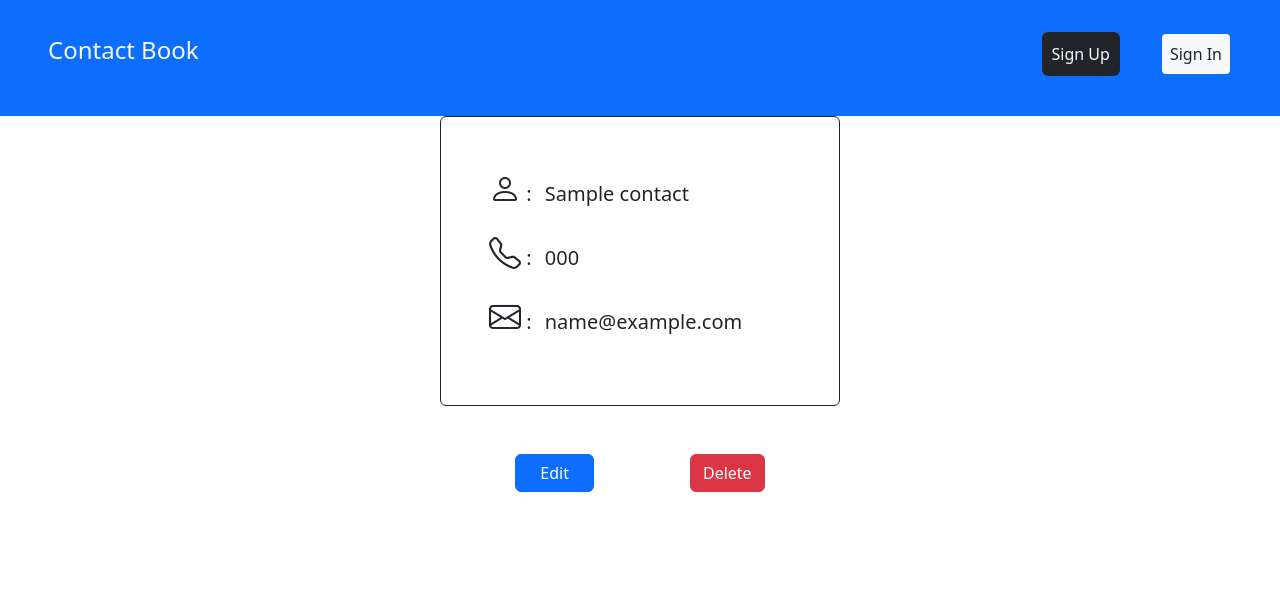
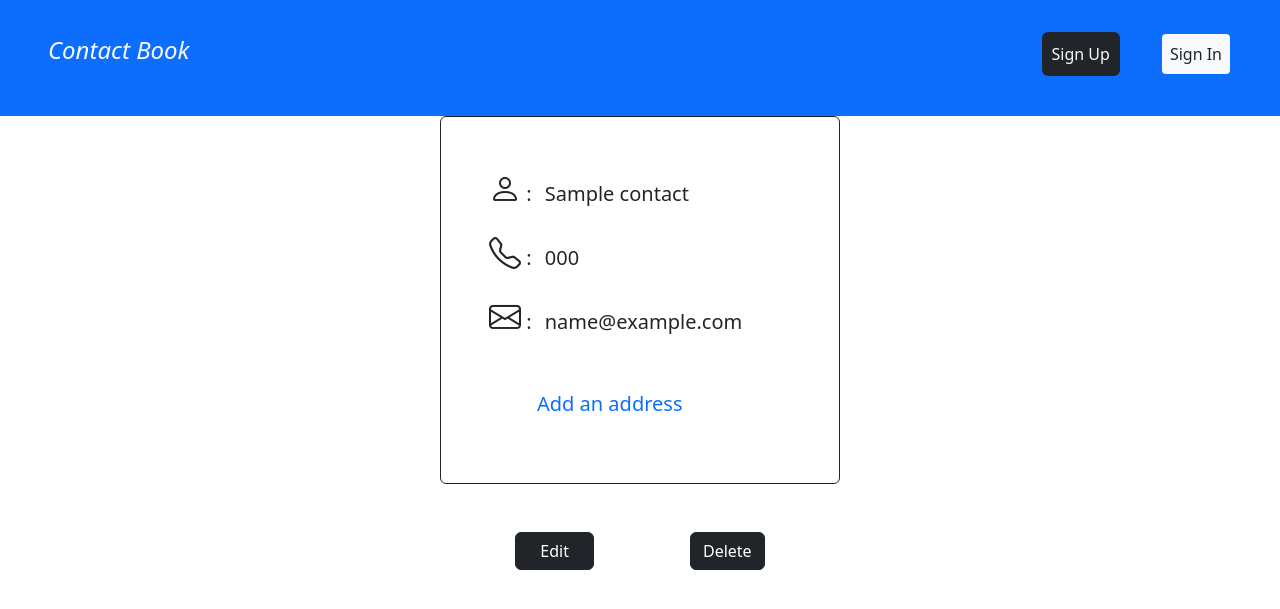
Before and after one commit to anton-mirazchiyski/ContactBook, a Django app: page /contacts/1/details/ in a window 1280 px wide. Shown: the top 609 px of the page. Run offline with Django 5.2, Linux system fonts and the light colour scheme; tables that the repository leaves empty hold one stand-in row (values such as "Sample post").

Commit message:
Update template and style

```diff
--- a/templates/contacts/contact-details.html
+++ b/templates/contacts/contact-details.html
@@ -5,7 +5,7 @@
 
 {% block page_content %}
     <div class="form-container d-flex flex-column justify-content-center align-items-center">
-        <div class="fs-5 border border-dark rounded p-5 text-wrap" style="width: 20em">
+        <div class="contact-details-container fs-5 border border-dark rounded p-5 text-wrap" style="width: 20em">
             <p>
                 <span class="pe-2"><i class="bi bi-person fs-2"></i> :</span>
                 {{ object.name }}
@@ -14,18 +14,23 @@
                 <span class="pe-2"><i class="bi bi-telephone fs-2"></i> :</span>
                 {{ object.phone_number|number_spacing:4 }}
             </p>
-            <p>
-                <span class="pe-2"><i class="bi bi-envelope fs-2"></i> :</span>
-                {% if object.email %}
+            {% if object.email %}
+                <p>
+                    <span class="pe-2"><i class="bi bi-envelope fs-2"></i> :</span>
                     {{ object.email }}
-                {% else %}
-                    No email
-                {% endif %}
+                </p>
+            {% else %}
+                <p class="mt-5">
+                    <span class="ms-5"><a class="text-decoration-none" href="#">Add email</a></span>
+                </p>
+            {% endif %}
+            <p class="mt-5">
+                <span class="ms-5"><a class="text-decoration-none" href="#">Add an address</a></span>
             </p>
         </div>
         <div class="contact-buttons d-flex justify-content-between mt-5 fs-5">
-            <a class="me-5 btn btn-primary px-4" href="#">Edit</a>
-            <a class="ms-5 btn btn-danger" href="#">Delete</a>
+            <a class="me-5 btn btn-dark px-4" href="#">Edit</a>
+            <a class="ms-5 btn btn-dark" href="#">Delete</a>
         </div>
     </div>
 {% endblock %}
--- a/templates/partials/navbar.html
+++ b/templates/partials/navbar.html
@@ -1,6 +1,6 @@
 <nav class="navbar navbar-expand-lg py-3 pb-5 px-5 bg-primary">
     <div class="position-relative pt-3">
-        <a class="brand navbar-brand text-light fs-4" href="#">Contact Book</a>
+        <a class="brand navbar-brand text-light fs-4 fst-italic" href="#">Contact Book</a>
     </div>
     {% if not request.user.is_authenticated %}
         <ul class="navbar-nav position-absolute top-0 end-0 mt-4 me-5 pt-2">
```
Also changed, not shown: 1 other file.
